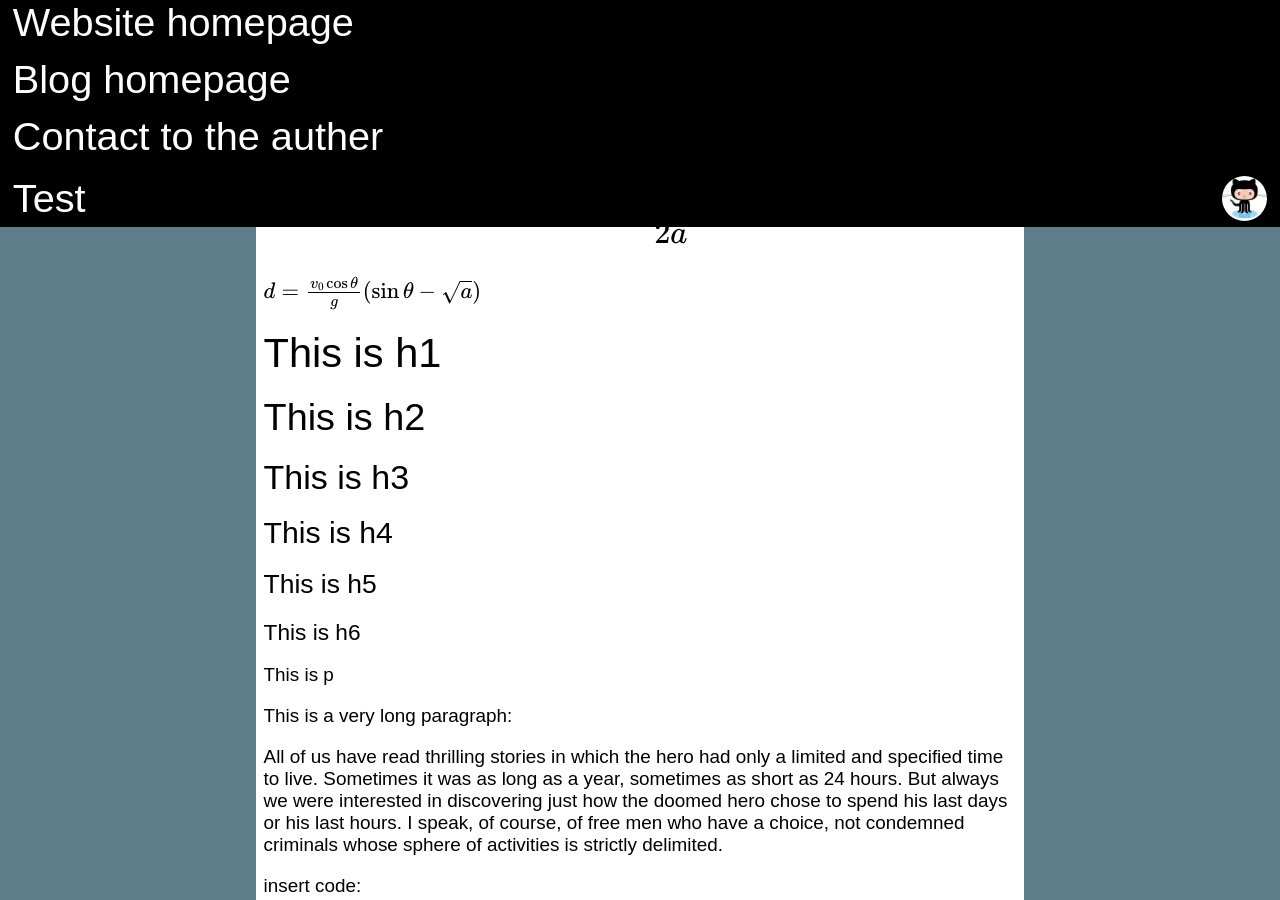
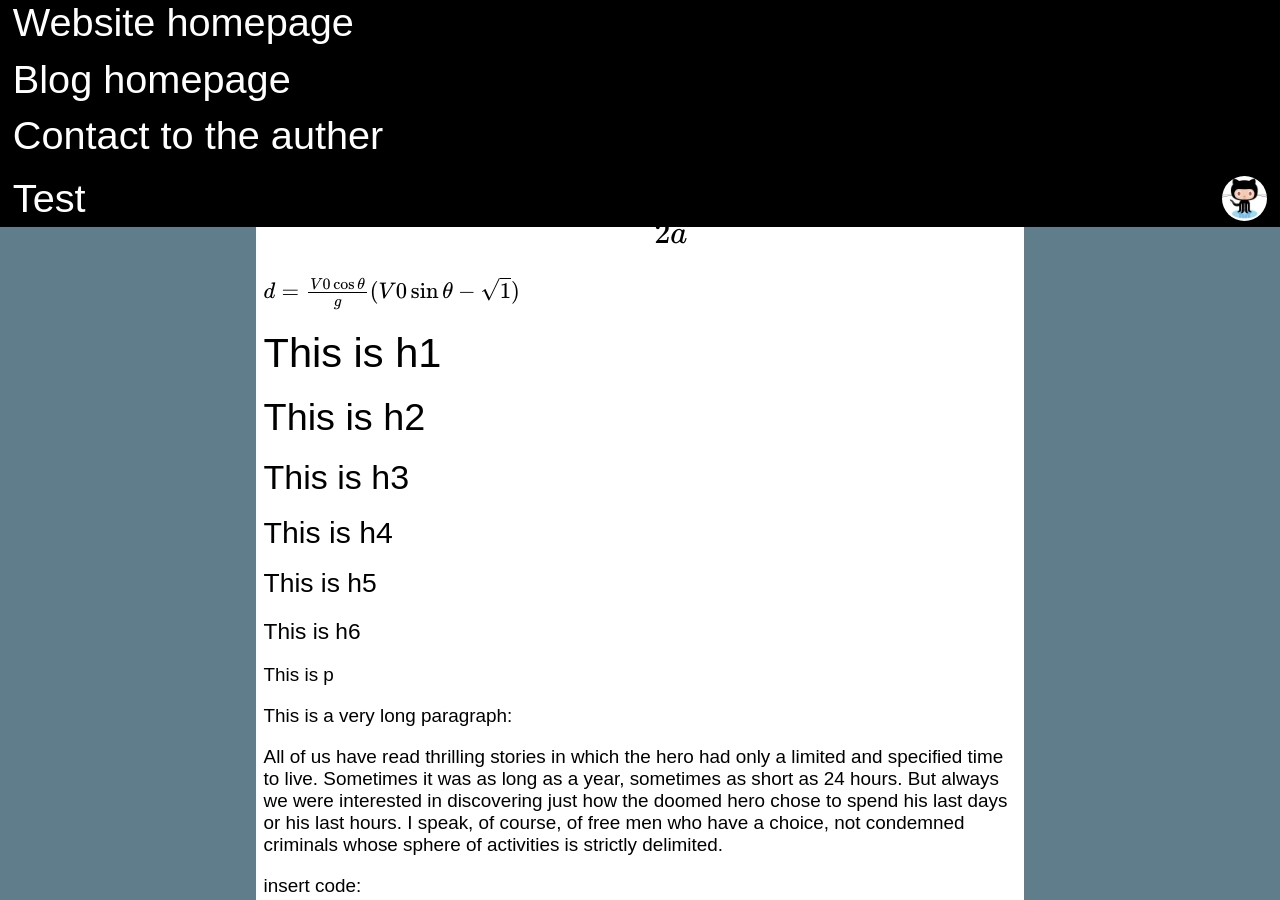
Before and after one commit to wenyuzhao/wenyuzhao.github.io, a Jekyll site: the page built from _posts/2015-01-03-02-07-test.md, in a window 1280 px wide and 900 px high. Built offline with Jekyll 4.4.1, drawn with Linux system fonts in a browser that asks for light colours; Markdown is read by kramdown in place of the engine named in the settings; formulas are drawn with MathJax 3; comment, search, counter and statistics services are not loaded.

Commit message:
Update 2015-01-03-02-07-test.md

```diff
--- a/_posts/2015-01-03-02-07-test.md
+++ b/_posts/2015-01-03-02-07-test.md
@@ -9,7 +9,7 @@ add a formula:
 
 $$x=\frac{-b\pm\sqrt{b^2-4ac}}{2a}$$
 
-\\(d=\frac{v_0\cos{\theta}}{g}(\sin{\theta}-\sqrt{a})\\)
+\\(d=\frac{V0\cos{\theta}}{g}(V0\sin{\theta}-\sqrt{1})\\)
 
 #This is h1
 ##This is h2
```
